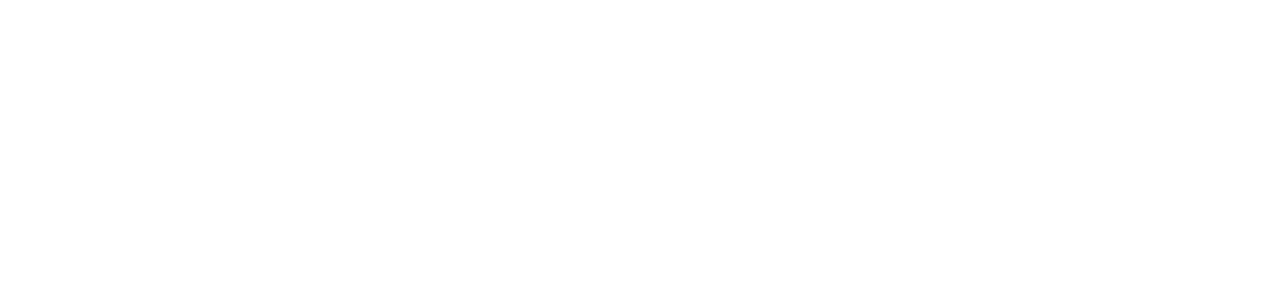
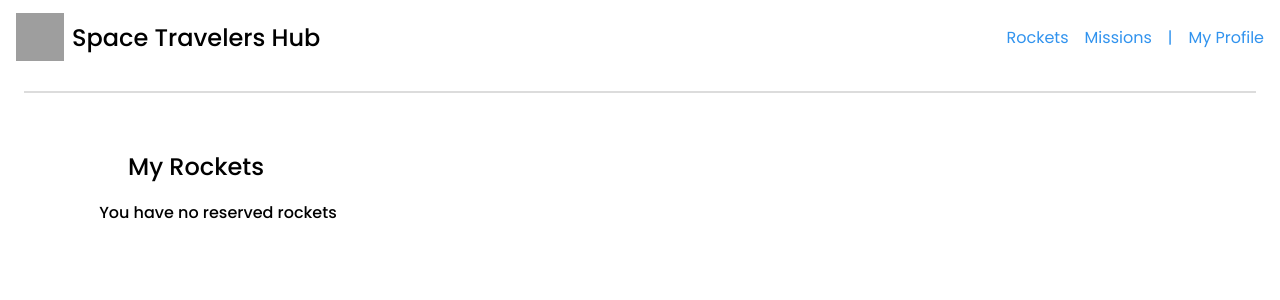
Before and after one commit to gsmalik030/react-group-project, a React (Create React App) app: page /Profile in a window 1280 px wide. Before the commit this address had no page. Shown: the top 300 px of the page. Built offline with nearby package versions, Linux system fonts and the light colour scheme; grey boxes are pictures that could not be loaded.

Commit message:
Added profile

```diff
--- a/src/App.js
+++ b/src/App.js
@@ -3,6 +3,7 @@
 // import Missions from './Pages/MISSIONS';
 import Rockets from './Pages/Rockets';
 import Navbar from './component/Navbar';
+import Profile from './Pages/Profile';
 
 const App = () => (
   <BrowserRouter>
@@ -10,6 +11,7 @@
       <Route path='/' element={<Navbar />}>
         <Route index path='/' element={<Rockets />} />
         {/* <Route path="/Missions" element={<Missions />} /> */}
+        <Route path="/Profile" element={<Profile />} />
       </Route>
     </Routes>
   </BrowserRouter>
--- a/src/Pages/Profile.js
+++ b/src/Pages/Profile.js
@@ -1,7 +1,38 @@
+/* eslint-disable no-unreachable */
 import React from 'react';
+import { useSelector } from 'react-redux';
+import MyProfile from '../component/profile';
+import MyRocketsProfile from '../component/rockets-profile';
+import MissionProfile from '../component/missionProfile';
 
-const Profile = () => (
-  <div className="Profile-container" />
-);
+const Profile = () => {
+  const myRockets = useSelector((state) => state.rockets);
+  const myReserveRockets = myRockets.rocketsData.filter((rocket) => rocket.reserved);
+
+  return (
+    <>
+
+      <div className="Profile-container">
+        <div className="rockets-profile">
+          <section className="my-rockets-sec">
+            <h2> My Rockets </h2>
+            <div className="box-border">
+              {myReserveRockets.length > 0 ? myReserveRockets.map((rocket) => (
+                <MyRocketsProfile
+                  key={rocket.id}
+                  rocketName={rocket.name}
+                  reserved={!!rocket.reserved}
+                  id={rocket.id}
+                  URL={rocket.wikipedia}
+                />
+              )) : <p>You have no reserved rockets</p>}
+            </div>
+          </section>
+        </div>
+        {/* <MissionProfile /> */}
+      </div>
+    </>
+  );
+};
 
 export default Profile;
```
